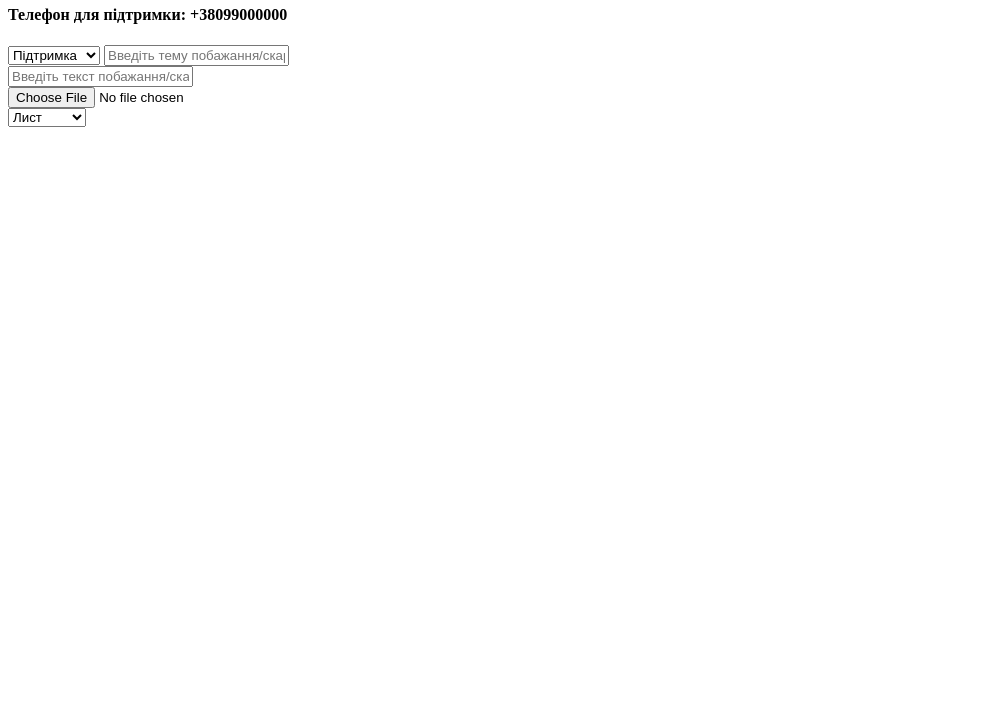
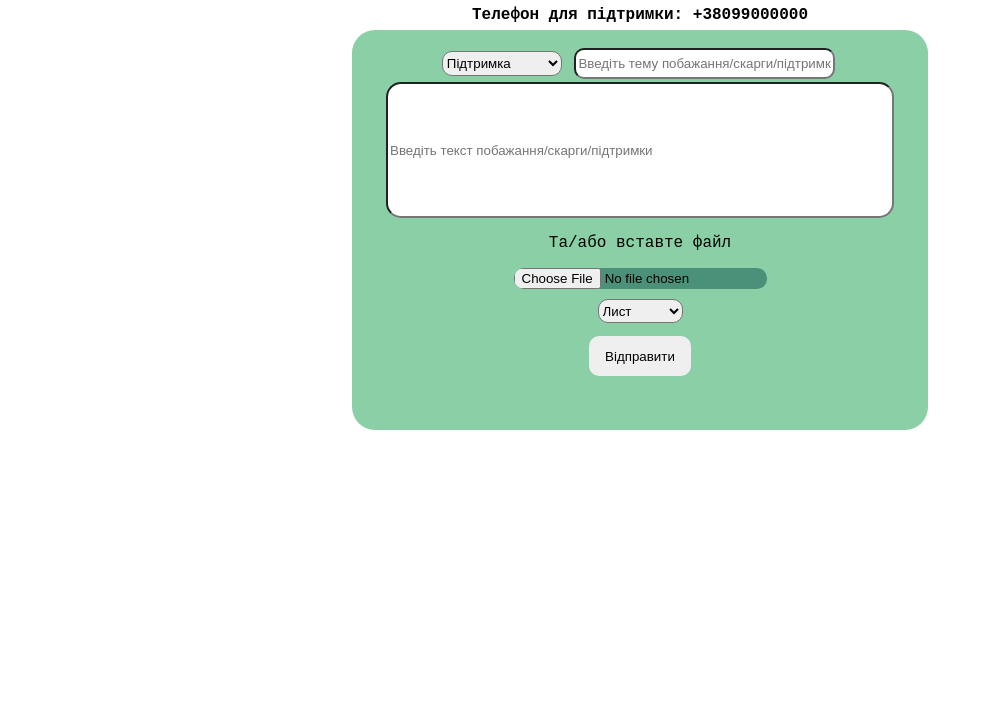
Before and after one commit to Wifit3r/Site1, a plain HTML site: page help.html in a window 1280 px wide. Shown: the part 74-800 px from the top of the page, without its empty margins (0-983 px from the left). Drawn offline with Linux system fonts and the light colour scheme.

Commit message:
commit 11.03

```diff
--- /dev/null
+++ b/help.css
@@ -0,0 +1,68 @@
+html{
+    font-family:'Courier New', Courier, monospace ;
+    text-align: center;
+    z-index: 2;
+}
+.bgcolor{
+    position: absolute;
+    left: 50%;
+    margin-left: -22.5%;
+    width: 45%;
+    min-width: 20px;
+    background-color: rgb(139, 207, 166);
+    height: 400px;
+    z-index: -1;
+    margin-top: -15px;
+    border-radius: 23px;
+}
+.typehelp{
+    width:120px;
+    height: 25px;
+    border-radius: 10px;
+    cursor: pointer;
+}
+.helpthema{
+    margin: 3px;
+    height: 25px;
+    width: 20%;
+    min-width: 150px;
+    border-radius: 10px;
+}
+.helptext{
+    border-radius: 15px;
+    width: 40%;
+    height: 130px;
+    max-width: 500px;
+    min-width: 200px;
+}
+button{
+    border: 0;
+    margin-top: 13px;
+    width: 8%;
+    min-width: 85px;
+    height: 40px;
+    border-radius: 10px;
+    cursor: pointer;
+}
+button:hover{
+    background-color:gray;
+    border-radius: 10px;
+}
+button:active{
+    background-color:rgb(106, 106, 106);
+}
+.typehofhelp{
+    height: 24px;
+    width: 85px;
+    margin-top: 10px;
+    border-radius: 10px;
+    cursor: pointer;
+}
+.inputFile{
+    text-align: center;
+}
+.helpfile{
+    border-radius: 10px;
+    background-color: rgb(75, 144, 121);
+    cursor: pointer;
+}
--- a/help.html
+++ b/help.html
@@ -1,12 +1,16 @@
 <!DOCTYPE html>
 <html>
     <head>
+        <link rel="stylesheet" type="text/css" href="help.css">
         <h1>Форма для підтримки</h1>
         <h4>Телефон для підтримки: +38099000000</h4>
     </head>
+    <div class="bgcolor">
+
+    </div>
     <body>
         <article>
-            <select>
+            <select class="typehelp">
                 <option>
                     Підтримка
                 </option>
@@ -14,21 +18,24 @@
                     Побажання
                 </option>
                 <option>
-                    скарга
+                    Скарга
                 </option>
             </select>
-            <input type="text" placeholder="Введіть тему побажання/скарги/підтримки"><label>
+            <input class="helpthema" type="text" placeholder="Введіть тему побажання/скарги/підтримки"><label>
 
 
         </article>
         <article>
-            <input type="text" placeholder="Введіть текст побажання/скарги/підтримки"><label>
+            <input class="helptext" type="text" placeholder="Введіть текст побажання/скарги/підтримки" class=""><label>
+        </article>
+        <div class="inputFile">
+            <p >Та/або вставте файл</p>
+        </div>
+        <article></article>
+            <input class="helpfile" type="file"></input>
         </article>
         <article>
-            <input type="file"></input>
-        </article>
-        <article>
-            <select>
+            <select class="typehofhelp">
                 <option>
                     Лист
                 </option>
@@ -40,5 +47,8 @@
                 </option>
             </select>
         </article>
+        <article>
+            <button>Відправити</button>
+        </article>
     </body>
 </html>
--- a/regcss.css
+++ b/regcss.css
@@ -5,6 +5,9 @@
     margin-top: 15px;
     margin-left: 15%;
     margin-right: 15%;
+}
+a{
+    text-align: center;
 }
 h1{
     text-align: center;
@@ -19,15 +22,18 @@ input{
     width: 100%;
     border: 1px;
     padding: 10px;
-    background: rgb(171, 171, 171);
+    background: rgb(235, 231, 231);
     display: inline-block;
     margin: 10px,0px,0px,10px;
 
 }
+.nav{
+    text-align: center;
+}
 .regbutton{
-    background-color: rgb(148, 199, 190);
-    color: rgb(31, 56, 56);
-    opacity: 0.9;
+    background-color: rgb(77, 107, 155);
+    color: rgb(28, 48, 48);
+    opacity: 0.8;
     border: 0cap;
     width: 100%;
     height: 40px;
@@ -35,8 +41,20 @@ input{
 
 }
 .regbutton:hover{
+    opacity: 0.9;
+}
+.regbutton:active{
     opacity: 1;
 }
-.regbutton:active{
-    border-style: outset ;
+.bgcolor{
+    position: absolute;
+    left: 50%;
+    margin-left: -40%;
+    width: 80%;
+    min-width: 20px;
+    background-color: rgb(139, 207, 166);
+    height: 480px;
+    z-index: -1;
+    margin-top: 80px;
+    border-radius: 23px;
 }
```
Also changed, not shown: index.html (+11 -4 lines), register.html (+1 -0 lines).
